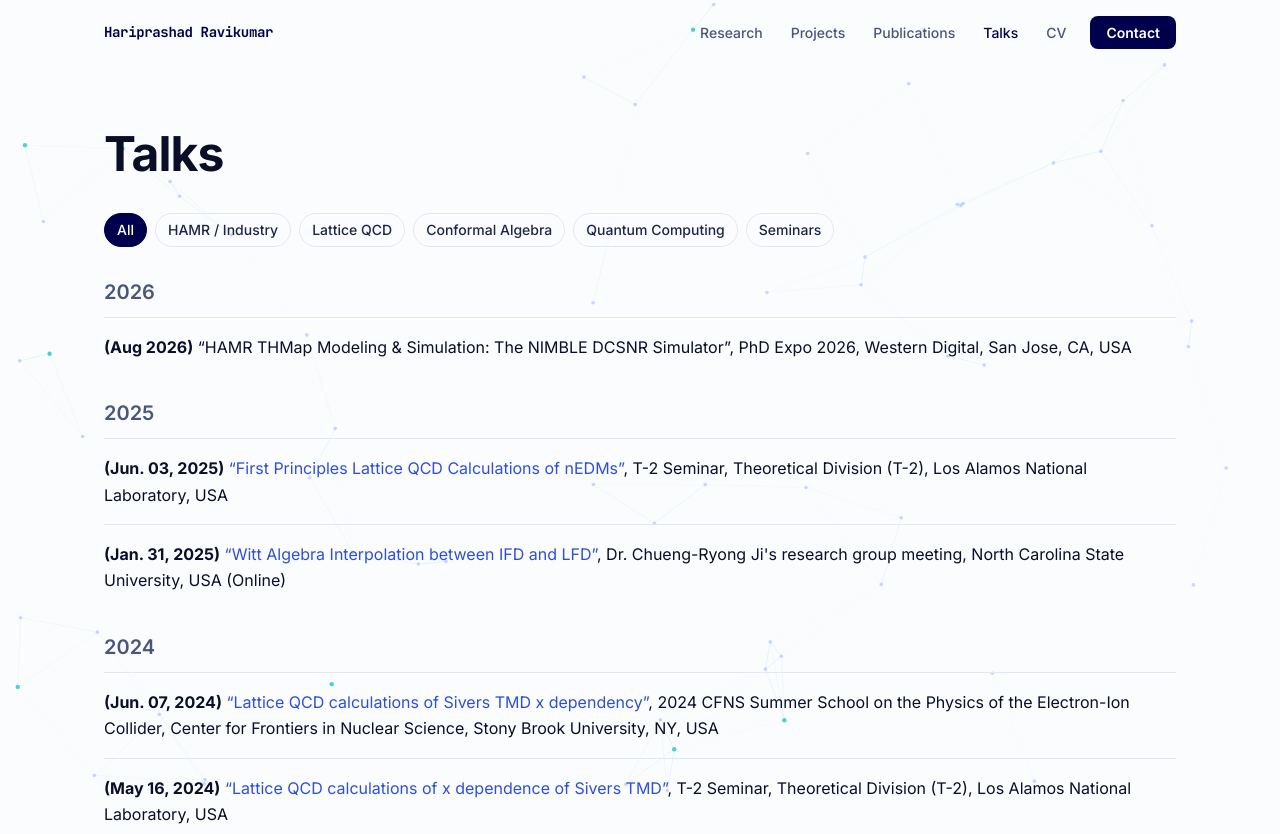
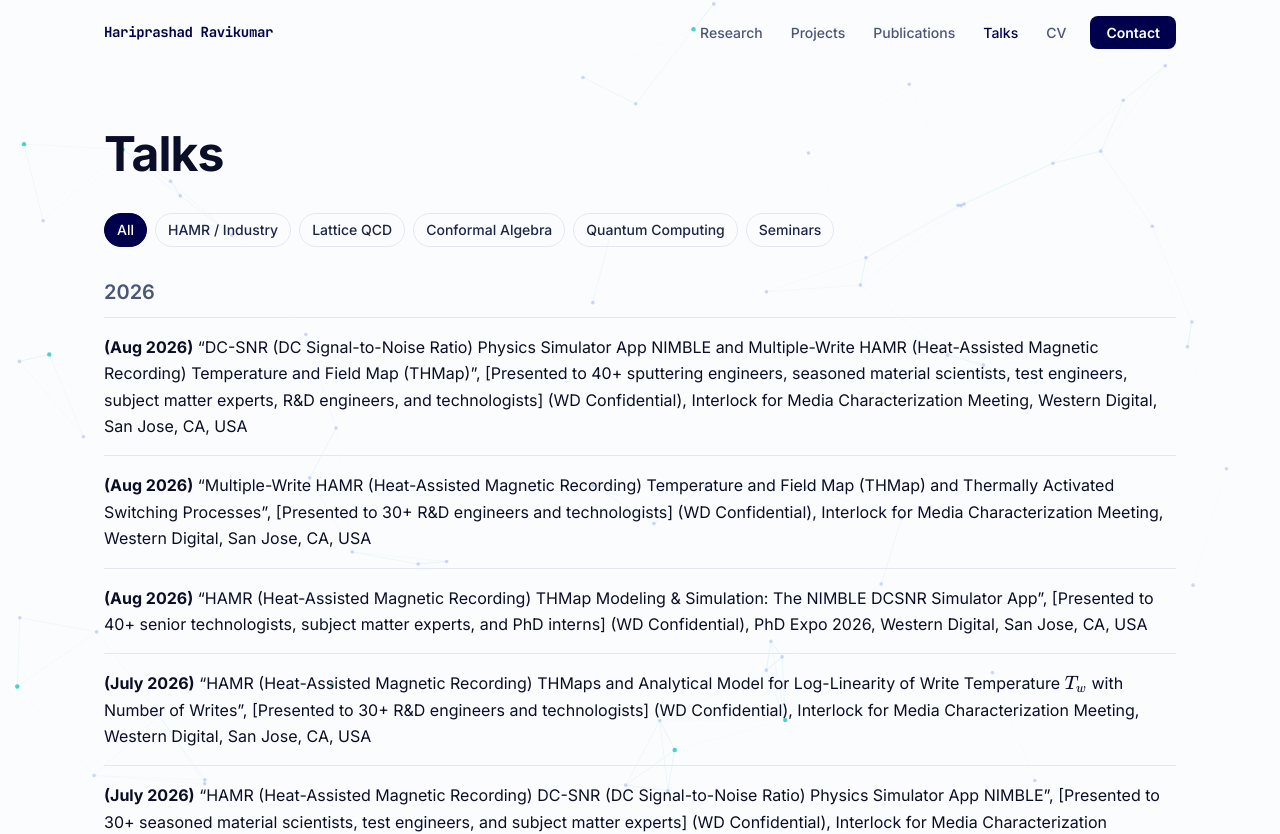
Before and after one commit to Hariprashad-Ravikumar/Hariprashad-Ravikumar.github.io, a Next.js app: page /talks in a window 1280 px wide. Shown: the top 834 px of the page. Built offline with nearby package versions, Linux system fonts and the light colour scheme.

Commit message:
Added detailed WD talks list

```diff
--- a/content/talks.ts
+++ b/content/talks.ts
@@ -22,8 +22,38 @@ export type Talk = {
 export const TALKS: Talk[] = [
   {
     date: "Aug 2026",
-    title: "HAMR THMap Modeling & Simulation: The NIMBLE DCSNR Simulator",
-    venue: "PhD Expo 2026, Western Digital, San Jose, CA, USA",
+    title: "DC-SNR (DC Signal-to-Noise Ratio) Physics Simulator App NIMBLE and Multiple-Write HAMR (Heat-Assisted Magnetic Recording) Temperature and Field Map (THMap)",
+    venue: "[Presented to 40+ sputtering engineers, seasoned material scientists, test engineers, subject matter experts, R&D engineers, and technologists] (WD Confidential), Interlock for Media Characterization Meeting, Western Digital, San Jose, CA, USA",
+    topics: ["HAMR / Industry"],
+  },
+  {
+    date: "Aug 2026",
+    title: "Multiple-Write HAMR (Heat-Assisted Magnetic Recording) Temperature and Field Map (THMap) and Thermally Activated Switching Processes",
+    venue: "[Presented to 30+ R&D engineers and technologists] (WD Confidential), Interlock for Media Characterization Meeting, Western Digital, San Jose, CA, USA",
+    topics: ["HAMR / Industry"],
+  },
+  {
+    date: "Aug 2026",
+    title: "HAMR (Heat-Assisted Magnetic Recording) THMap Modeling & Simulation: The NIMBLE DCSNR Simulator App",
+    venue: "[Presented to 40+ senior technologists, subject matter experts, and PhD interns] (WD Confidential), PhD Expo 2026, Western Digital, San Jose, CA, USA",
+    topics: ["HAMR / Industry"],
+  },
+  {
+    date: "July 2026",
+    title: "HAMR (Heat-Assisted Magnetic Recording) THMaps and Analytical Model for Log-Linearity of Write Temperature \\(T_w\\) with Number of Writes",
+    venue: "[Presented to 30+ R&D engineers and technologists] (WD Confidential), Interlock for Media Characterization Meeting, Western Digital, San Jose, CA, USA",
+    topics: ["HAMR / Industry"],
+  },
+  {
+    date: "July 2026",
+    title: "HAMR (Heat-Assisted Magnetic Recording) DC-SNR (DC Signal-to-Noise Ratio) Physics Simulator App NIMBLE",
+    venue: "[Presented to 30+ seasoned material scientists, test engineers, and subject matter experts] (WD Confidential), Interlock for Media Characterization Meeting, Western Digital, San Jose, CA, USA",
+    topics: ["HAMR / Industry"],
+  },
+  {
+    date: "July 2026",
+    title: "HAMR (Heat-Assisted Magnetic Recording) Analytical Model for Log-Linearity of Write Temperature \\(T_w\\) with Number of Writes",
+    venue: "[Presented to 30+ R&D engineers and technologists] (WD Confidential), Interlock for Media Properties Meeting with WD Japan, Western Digital, San Jose, CA, USA",
     topics: ["HAMR / Industry"],
   },
   {
```
